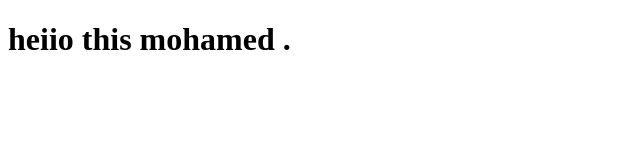
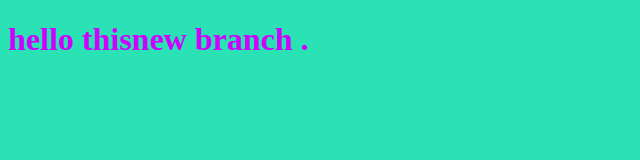
Before and after one commit to Mokhsa/myproject, a plain HTML site: page index.html in a window 1280 px wide. Shown: the whole page, without its empty margins (0-640 px from the left). Drawn offline with Linux system fonts and the light colour scheme.

Commit message:
changing style for the tilte

```diff
--- a/index.html
+++ b/index.html
@@ -4,10 +4,11 @@
     <meta charset="UTF-8">
     <meta name="viewport" content="width=device-width, initial-scale=1.0">
     <title>Document</title>
+    <link rel ="stylesheet" href="style.css">
 </head>
 <body>
 
-    <h1>heiio this mohamed .</h1>
+    <h1>hello thisnew branch .</h1>
  <script scr = "app.js"   ></script>
 </body>
 </html>
--- a/style.css
+++ b/style.css
@@ -1,8 +1,8 @@
 h1{
 
-    color:red;
+    color:rgb(208, 0, 255);
 }
 
 body {
-    background-color: blueviolet;
+    background-color: rgb(43, 226, 180);
 }
```
